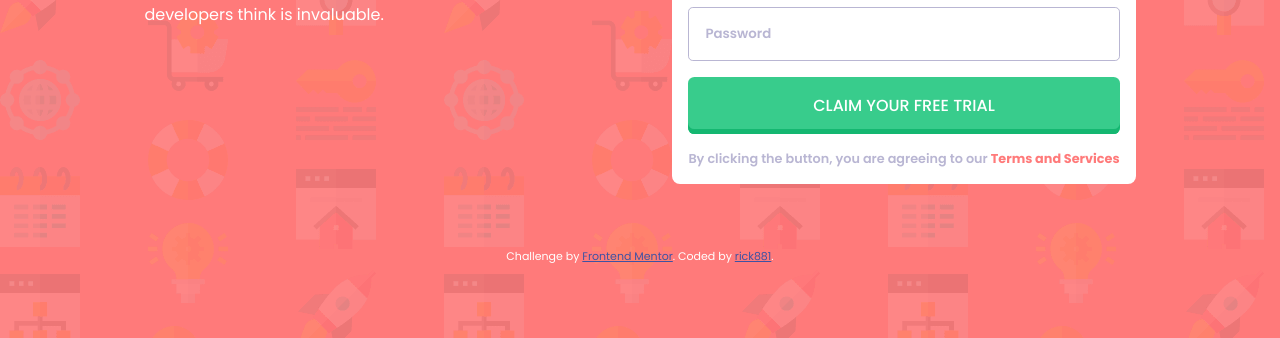
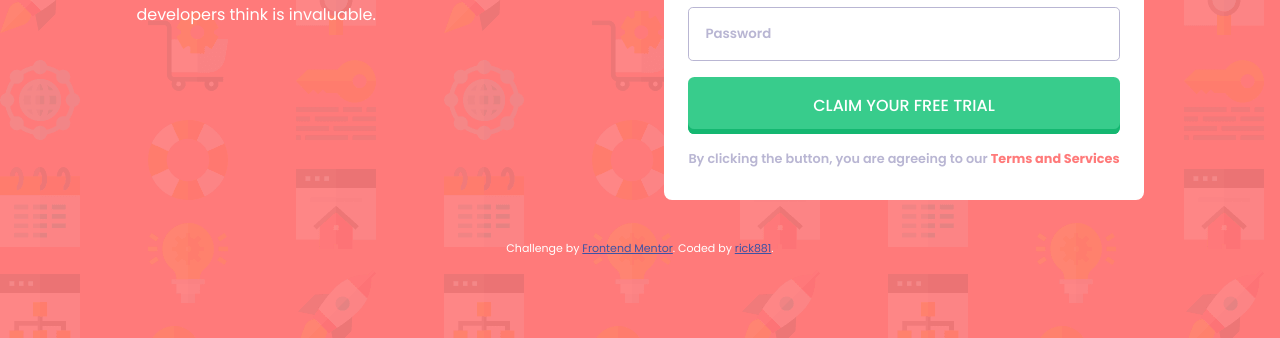
Before and after one commit to rick881/intro-component-signup-form, a plain HTML site: page index.html in a window 1280 px wide. Shown: the part 462-800 px from the top of the page. Drawn offline with Linux system fonts and the light colour scheme.

Commit message:
Update style.css

```diff
--- a/style.css
+++ b/style.css
@@ -187,9 +187,14 @@ i {
         background-image: url(./images/bg-intro-desktop.png);
         background-size: cover;
         background-repeat: no-repeat;
+        justify-content: flex-start;
     }
     .main {
-        padding: 4rem;
+        padding: 2.5rem;
+        max-width: 580px;
+    }
+    form{
+        padding: 2rem 1.5rem;
     }
 }
 
@@ -198,6 +203,7 @@ i {
         background-image: url(./images/bg-intro-desktop.png);
         background-size: cover;
         background-repeat: no-repeat;
+        justify-content: center;
     }
     .main {
         display: flex;
```
